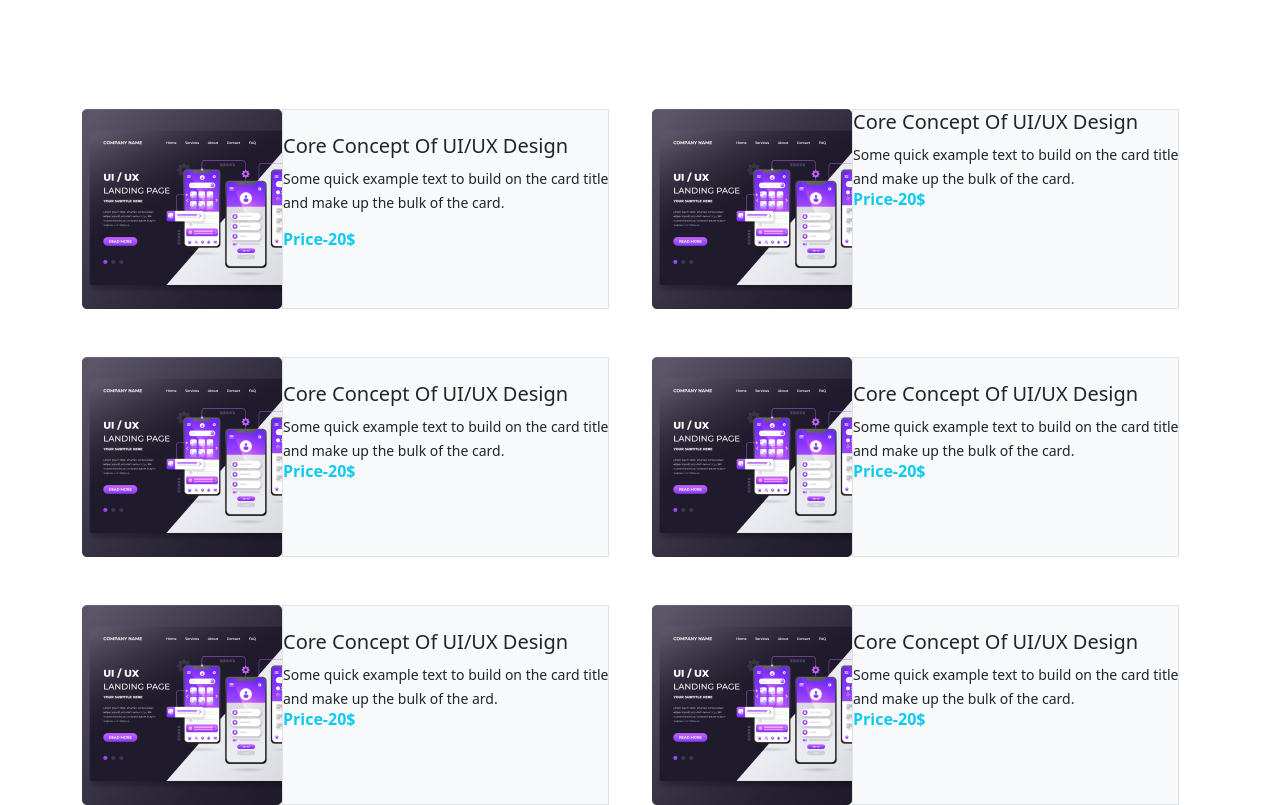
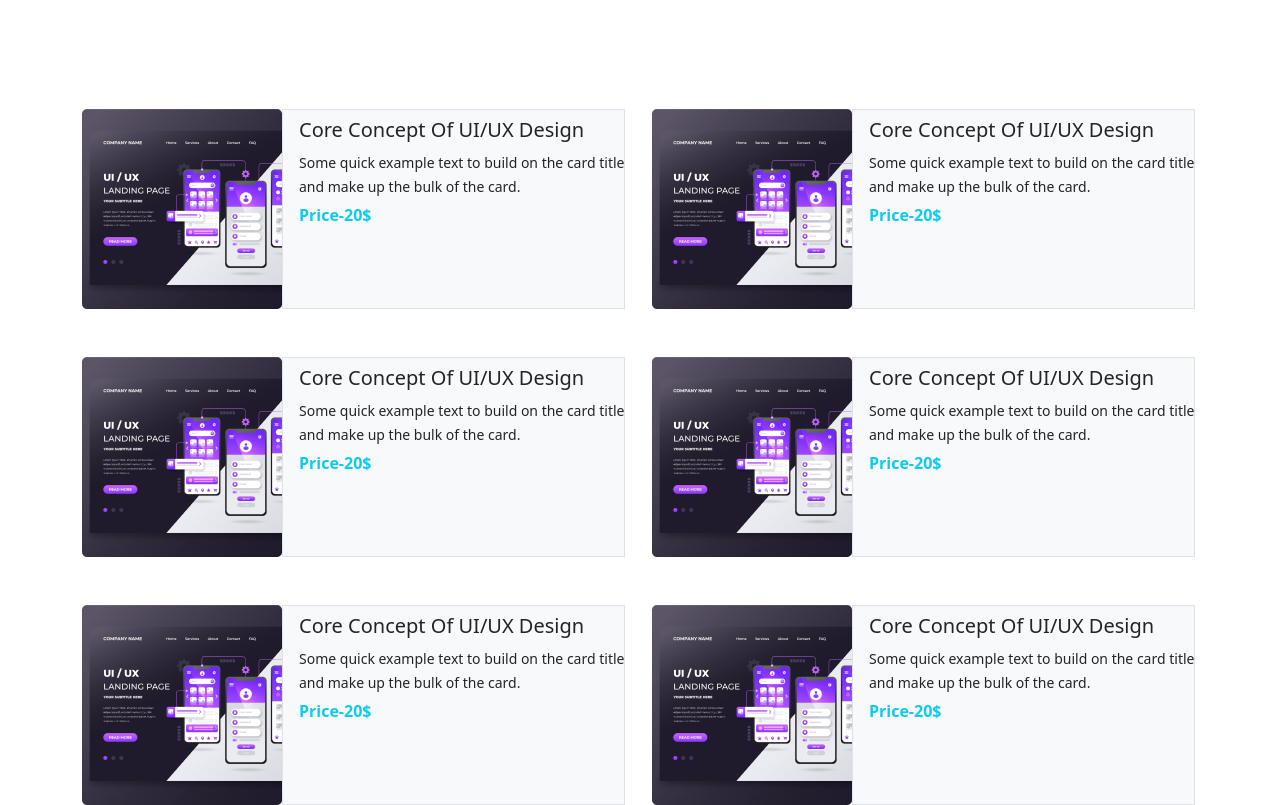
Before and after one commit to Tanvirpro/Learn-World, a plain HTML site: page index.html in a window 1280 px wide. Shown: the part 899-1704 px from the top of the page. Drawn offline with nearby package versions, Linux system fonts and the light colour scheme.

Commit message:
cards added

```diff
--- a/index.html
+++ b/index.html
@@ -15,9 +15,9 @@
 
 <body>
     <!-- header section start -->
-    <header>
+    <header class="container">
         <!-- Nav-section start -->
-        <section>
+
         <nav class="navbar navbar-expand-lg bg-light">
             <div class="container">
                 <a class="navbar-brand fw-bold " href="#">
@@ -56,12 +56,14 @@
                 </div>
             </div>
         </nav>
-        </section>
+    </header>
+
     <!-- nav-section-end -->
 
 
     <!-- slide section start -->
     <section class="container">
+
         <div id="carouselExampleCaptions" class="carousel slide" data-bs-ride="false">
             <div class="carousel-indicators">
                 <button type="button" data-bs-target="#carouselExampleCaptions" data-bs-slide-to="0" class="active"
@@ -72,8 +74,8 @@
                     aria-label="Slide 3"></button>
             </div>
             <div class="carousel-inner">
-                    <div class="carousel-item active ">
-                        <img src="images/cover/cover-1.png" class="d-block w-100 " alt="...">
+                <div class="carousel-item active">
+                    <div><img src="images/cover/cover-1.png" class="img-fluid" alt="..."></div>
                     <div class="carousel-caption position-absolute start-50 top-50 translate-middle d-md-block ">
                         <h1 class="text-light fw-bold">Get Started Digital <br>
                             Learning</h1>
@@ -81,10 +83,13 @@
                             distracted by the readable <br>
                             content of a page when looking at its layout
                         </p>
+                        <button class="btn btn-outline-success bg-primary text-light fw-" type="submit">Get
+                            Started</button>
+
                     </div>
                 </div>
                 <div class="carousel-item">
-                        <img src="images/cover/cover-2.jpg" class="d-block w-100" alt="...">
+                    <img src="images/cover/cover-2.jpg" class="img-fluid" alt="...">
                     <div class="carousel-caption  position-absolute start-50 top-50 translate-middle  d-md-block">
                         <h1 class="text-light fw-bold">Get Started Digital <br>
                             Learning</h1>
@@ -96,7 +101,7 @@
                     </div>
                 </div>
                 <div class="carousel-item">
-                        <img src="images/cover/cover-3.jpg" class="d-block w-100" alt="...">
+                    <img src="images/cover/cover-3.jpg" class="img-fluid" alt="...">
                     <div class="carousel-caption  position-absolute start-50 top-50 translate-middle  d-md-block">
                         <h1 class="text-light fw-bold">Get Started Digital <br>
                             Learning</h1>
@@ -123,10 +128,11 @@
 
     <!-- slide section end -->
 
-    </header>
+
     <!-- main-section-start -->
     <main>
-        <section class="container">
+        <!-- card-section-start -->
+        <section>
             <div class="text-center py-5 my-5 ">
                 <h1 class="fw-bold">Explore our popular <br> courses</h1>
                 <p class="fw-light">It is a long established fact that a reader will be distracted by the readable <br>
@@ -137,70 +143,76 @@
         <section class="container">
 
             <div class="row row-cols-lg-3 gy-5">
-                <div class=" d-flex col-lg-6 ">
+                <div class=" d-md-flex d-lg-flex col-lg-6 col-md-12">
                     <img class="img-fluid" src="images/course/course-1.png" alt="">
 
-                    <div class="bg-light border pt-4">
+                    <div class="bg-light border pt-2 ps-3">
                         <h5>Core Concept Of UI/UX Design </h5>
                         <small>Some quick example text to build on the card title <br>
                             and make up the bulk of the card.</small>
-                        <h6 class="text-info fw-bold pt-3">Price-20$</h6>
+                        <h6 class="text-info fw-bold pt-2">Price-20$</h6>
                     </div>
+                </div>
+                <div class=" d-md-flex d-lg-flex col-lg-6 col-md-12">
+                    <img class="img-fluid" src="images/course/course-1.png" alt="">
 
-                </div>
-                <div class=" d-flex col-lg-6 ">
-                    <img class="img-fluid" src="images/course/course-1.png" alt="">
-                    <div class="bg-light border ">
+                    <div class="bg-light border pt-2 ps-3">
                         <h5>Core Concept Of UI/UX Design </h5>
                         <small>Some quick example text to build on the card title <br>
                             and make up the bulk of the card.</small>
-                        <h6 class="text-info fw-bold ">Price-20$</h6>
+                        <h6 class="text-info fw-bold pt-2">Price-20$</h6>
                     </div>
+                </div>
+                <div class=" d-md-flex d-lg-flex col-lg-6 col-md-12">
+                    <img class="img-fluid" src="images/course/course-1.png" alt="">
 
-                </div>
-                <div class=" d-flex col-lg-6 ">
-                    <img class="img-fluid" src="images/course/course-1.png" alt="">
-                    <div class="bg-light border pt-4">
+                    <div class="bg-light border pt-2 ps-3">
                         <h5>Core Concept Of UI/UX Design </h5>
                         <small>Some quick example text to build on the card title <br>
                             and make up the bulk of the card.</small>
-                        <h6 class="text-info fw-bold ">Price-20$</h6>
+                        <h6 class="text-info fw-bold pt-2">Price-20$</h6>
                     </div>
+                </div>
+                <div class=" d-md-flex d-lg-flex col-lg-6 col-md-12">
+                    <img class="img-fluid" src="images/course/course-1.png" alt="">
 
-                </div>
-                <div class=" d-flex col-lg-6 ">
-                    <img class="img-fluid" src="images/course/course-1.png" alt="">
-                    <div class="bg-light border pt-4">
+                    <div class="bg-light border pt-2 ps-3">
                         <h5>Core Concept Of UI/UX Design </h5>
                         <small>Some quick example text to build on the card title <br>
                             and make up the bulk of the card.</small>
-                        <h6 class="text-info fw-bold ">Price-20$</h6>
+                        <h6 class="text-info fw-bold pt-2">Price-20$</h6>
                     </div>
+                </div>
+                <div class=" d-md-flex d-lg-flex col-lg-6 col-md-12">
+                    <img class="img-fluid" src="images/course/course-1.png" alt="">
 
-                </div>
-                <div class=" d-flex col-lg-6 ">
-                    <img class="img-fluid" src="images/course/course-1.png" alt="">
-                    <div class="bg-light border pt-4">
-                        <h5>Core Concept Of UI/UX Design </h5>
-                        <small>Some quick example text to build on the card title <br>
-                            and make up the bulk of the ard.</small>
-                        <h6 class="text-info fw-bold ">Price-20$</h6>
-                    </div>
-
-                </div>
-                <div class="d-flex col-lg-6 ">
-                    <img class="img-fluid" src="images/course/course-1.png" alt="">
-                    <div class="bg-light border pt-4">
+                    <div class="bg-light border pt-2 ps-3">
                         <h5>Core Concept Of UI/UX Design </h5>
                         <small>Some quick example text to build on the card title <br>
                             and make up the bulk of the card.</small>
-                        <h6 class="text-info fw-bold ">Price-20$</h6>
+                        <h6 class="text-info fw-bold pt-2">Price-20$</h6>
+                    </div>
+                </div>
+                <div class=" d-md-flex d-lg-flex col-lg-6 col-md-12">
+                    <img class="img-fluid" src="images/course/course-1.png" alt="">
+
+                    <div class="bg-light border pt-2 ps-3">
+                        <h5>Core Concept Of UI/UX Design </h5>
+                        <small>Some quick example text to build on the card title <br>
+                            and make up the bulk of the card.</small>
+                        <h6 class="text-info fw-bold pt-2">Price-20$</h6>
                     </div>
                 </div>
             </div>
+        </section>
+
+        <!-- card-section-end -->
 
 
-        </section>
+
+
+
+
 
 
 
--- a/style.css
+++ b/style.css
@@ -1,4 +1,11 @@
 body {
     font-family: 'Roboto', sans-serif;
+    box-sizing: border-box;
 
 }
+
+.banner {
+    max-width: 100%;
+}
+
+@media screen and (min-width:480px) {}
```
Lines whose indentation alone changed are shown as unchanged.
